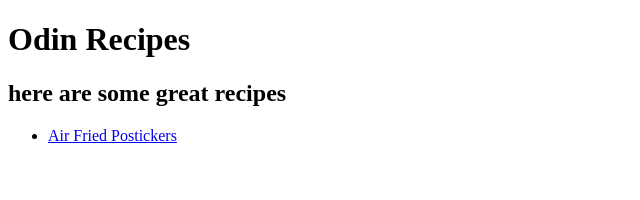
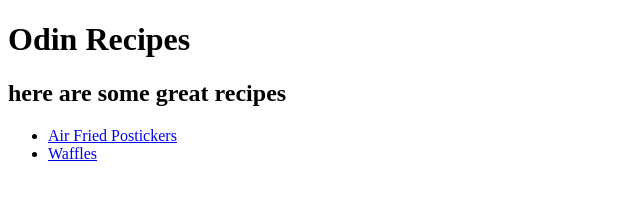
Before and after one commit to MarvCodeReady/odin-recipes, a plain HTML site: page index.html in a window 1280 px wide. Shown: the full height of the page, 0-640 px from the left. Drawn offline with Linux system fonts and the light colour scheme.

Commit message:
Added href link for waffles.html to index.html

```diff
--- a/index.html
+++ b/index.html
@@ -12,6 +12,7 @@
         <ul>
             <!--here is a relative link-->
             <li><a href="./recipes/potsticker.html">Air Fried Postickers</a></li>
+            <li><a href="./recipes/waffles.html">Waffles</li>
         </ul>
     </body>
 </html>
```
